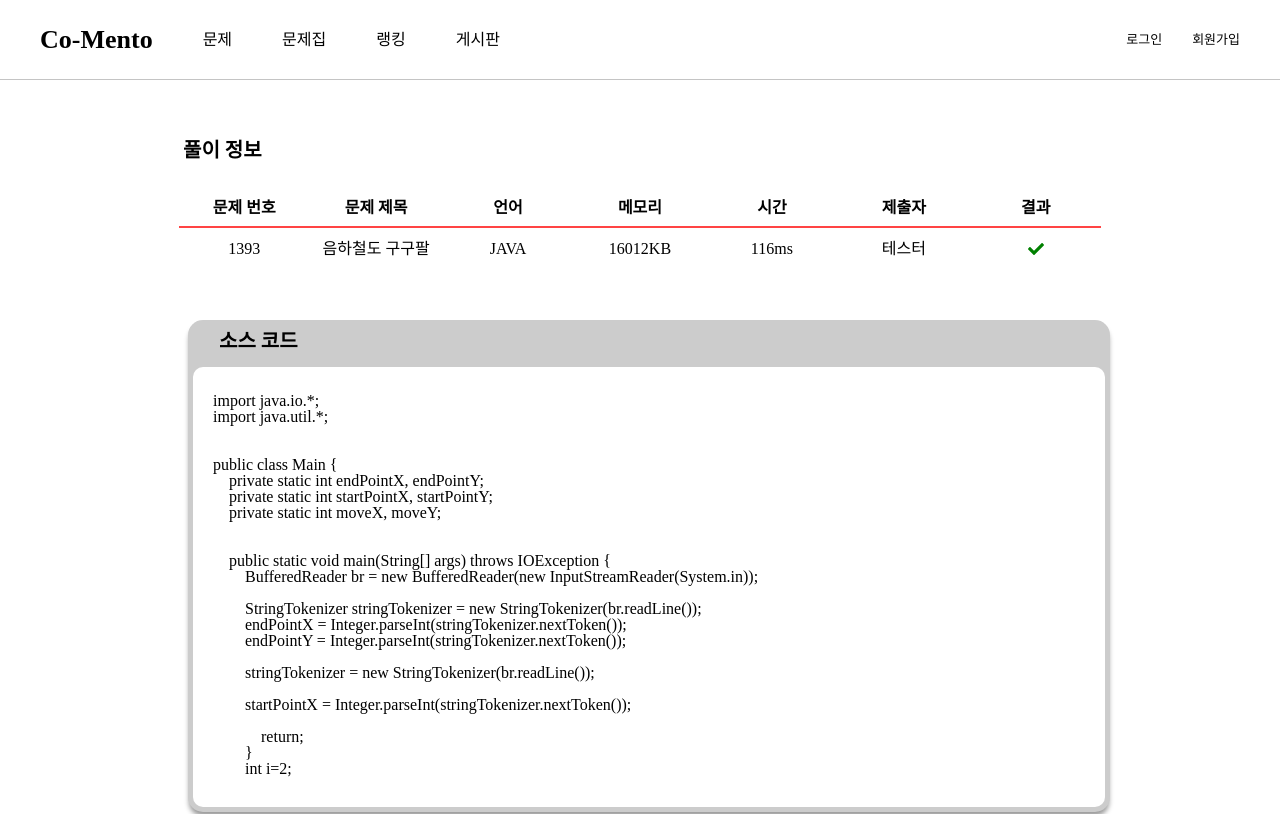
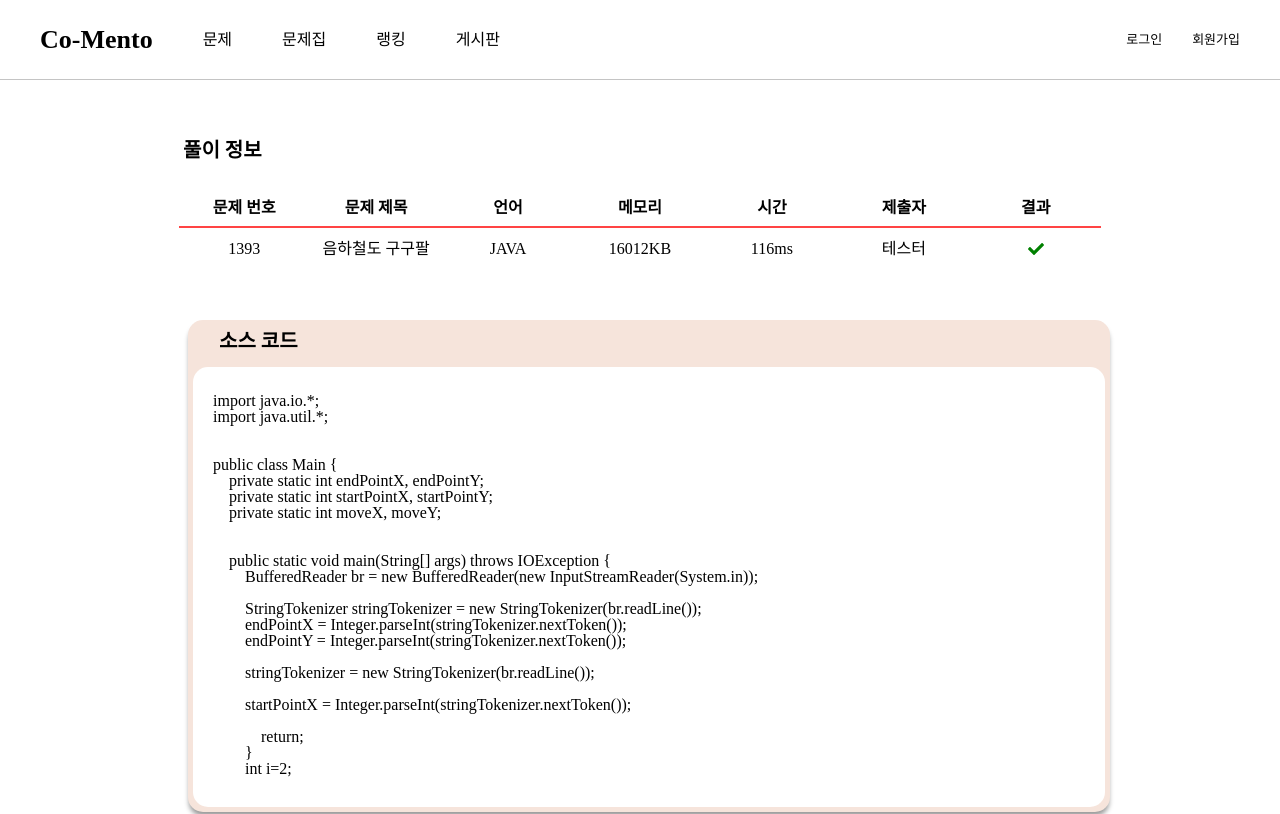
Before and after one commit to Heesu01/co-mento, a React (Create React App) app: page /mycode in a window 1280 px wide. Shown: the top 814 px of the page. Built offline with nearby package versions, Linux system fonts and the light colour scheme.

Commit message:
refactor: 스타일드 컴포넌트 정리

```diff
--- a/src/pages/Mycode.js
+++ b/src/pages/Mycode.js
@@ -65,24 +65,24 @@ const Mycode = () => {
                 <Info>{problem.memory}</Info>
                 <Info>{problem.time}</Info>
                 <Info>{problem.submitter}</Info>
-                <Info>{problem.success ? <FaCheck color="green" /> : <p>X</p>}</Info>
+                <Info>
+                  {problem.success ? <FaCheck color="green" /> : <p>X</p>}
+                </Info>
               </InfoBox>
             </Statistic>
           ))}
         </StatisticsBox>
       </SolveInfo>
-      <Main_code>
+      <MainCode>
         <SourceInfoTitle>소스 코드</SourceInfoTitle>
-          <TextContents>
-              <Text>
-                <pre>
-                  <code>
-                    {yourCode}
-                  </code>
-                </pre>
-              </Text>
-          </TextContents>
-      </Main_code>
+        <TextContents>
+          <p>
+            <pre>
+              <code>{yourCode}</code>
+            </pre>
+          </p>
+        </TextContents>
+      </MainCode>
     </Container>
   );
 };
@@ -146,22 +146,14 @@ const Info = styled.p`
   text-align: center;
 `;
 
-const Main_code = styled.div`
+const MainCode = styled.div`
   width: 90%;
   margin-left: 60px;
   align-items: center;
   height: auto;
   border-radius: 15px;
-  background-color: #ccc;
+  background-color: ${(props) => props.theme.colors.beige};
   box-shadow: 0px 5px 5px -1px ${(props) => props.theme.colors.gray};
-`;
-
-const SourceCode = styled.div`
-  background-color: #eee;
-  margin-left: 25px;
-  width: 95%;
-  min-height: 400px;
-  border-radius: 15px;
 `;
 
 const SourceInfoTitle = styled.h2`
@@ -173,14 +165,12 @@ const SourceInfoTitle = styled.h2`
 `;
 
 const TextContents = styled.div`
-  border-radius: 10px;
+  border-radius: 15px;
   width: 99%;
   padding: 10px 20px 30px 20px;
   margin: 5px 5px;
-  background-color: #fff;
+  background-color: ${({ theme }) => theme.colors.white};
   min-height: 400px;
 `;
 
-const Text = styled.p``;
-
 export default Mycode;
```
